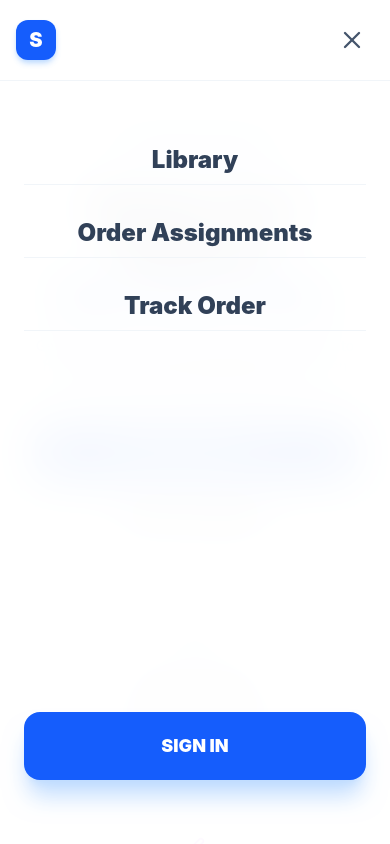
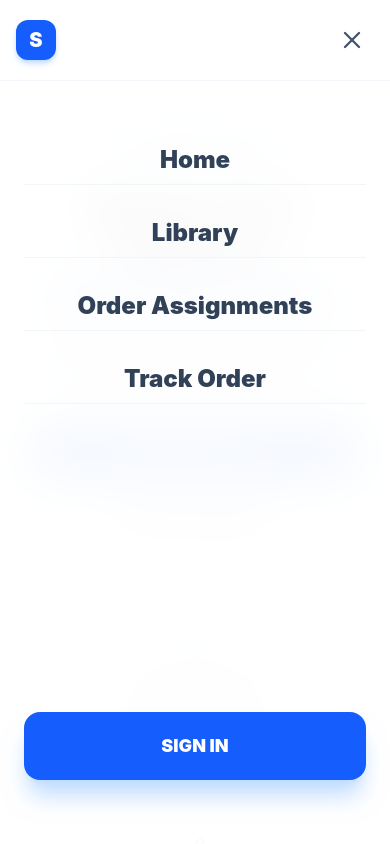
Before and after one commit to Harsh44199/Syllabus-Spine, a React (Vite) app: page / in a window 390 px wide. Both pictures are taken after a click on the button 352 px from the left and 40 px from the top of the page. Shown: the top 844 px of the page. Built offline with nearby package versions, Linux system fonts and the light colour scheme; the HTML template or start-up script is replaced by a standard one.

Commit message:
updates...

```diff
--- a/src/components/Navbar.jsx
+++ b/src/components/Navbar.jsx
@@ -1,7 +1,7 @@
 import React, { useState } from 'react';
 import { Link } from 'react-router-dom';
 import { motion, AnimatePresence } from 'framer-motion';
-import { Menu, X } from 'lucide-react'; // Added icons for the mobile menu
+import { Menu, X } from 'lucide-react';
 
 const Navbar = ({ session }) => {
   // State to control the mobile menu
@@ -95,6 +95,8 @@ const Navbar = ({ session }) => {
             className="fixed inset-0 z-40 bg-white/95 backdrop-blur-xl md:hidden pt-24 px-6 pb-6 flex flex-col"
           >
             <div className="flex flex-col gap-6 text-center text-2xl font-black mt-10">
+              {/* NEW HOME BUTTON HERE */}
+              <Link to="/" onClick={closeMenu} className="text-slate-700 hover:text-blue-600 py-2 border-b border-slate-100">Home</Link>
               <Link to="/notes" onClick={closeMenu} className="text-slate-700 hover:text-blue-600 py-2 border-b border-slate-100">Library</Link>
               <Link to="/assignments" onClick={closeMenu} className="text-slate-700 hover:text-blue-600 py-2 border-b border-slate-100">Order Assignments</Link>
               <Link to="/track-order" onClick={closeMenu} className="text-slate-700 hover:text-blue-600 py-2 border-b border-slate-100">Track Order</Link>
```
